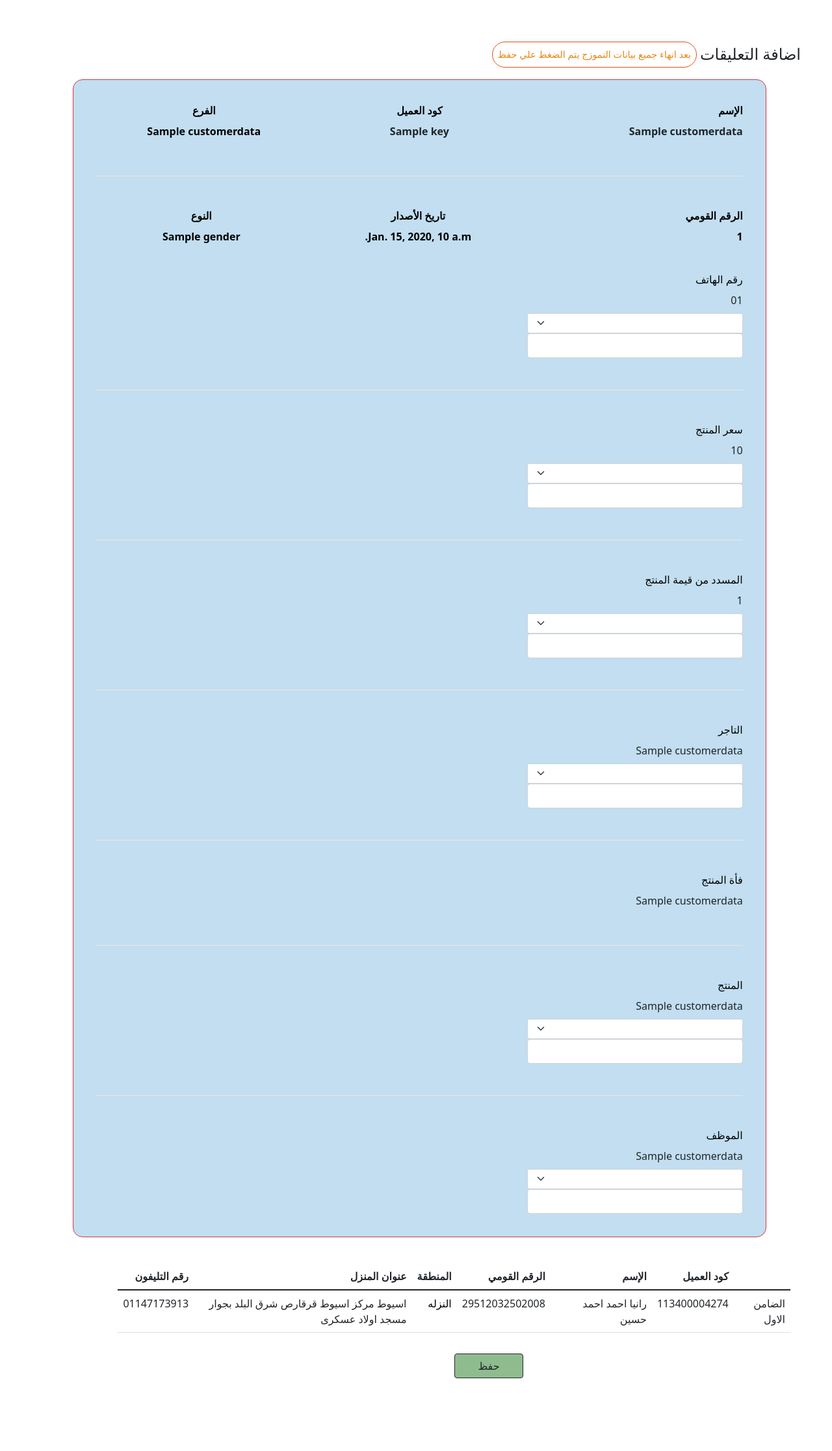
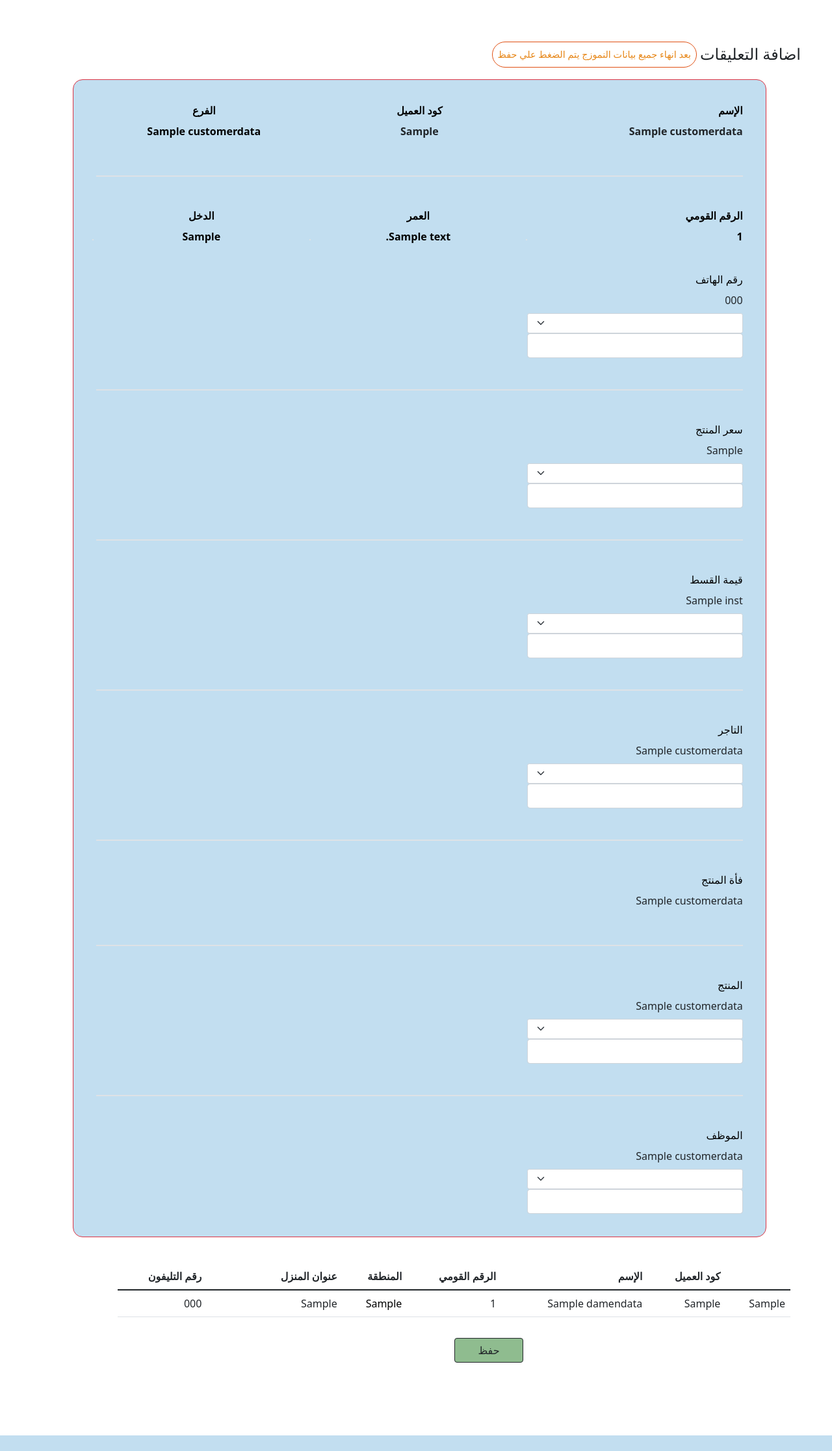
Before and after one commit to gbishoy/callcenter, a Django app: template templates/callist/loandetails.html in a window 1280 px wide. Shown: the part 111-2344 px from the top of the page at 65% size. After the commit the page ends 2320 px from the top, so only its background shows below. Run offline with Django 4.2, Linux system fonts and the light colour scheme; the template is opened without the code that fills it: most values are stand-ins (such as "Sample title", 1, 10 or a date in 2020); lists and menus that the app fills with data are empty.

Commit message:
db update

```diff
--- a/teamleader/views.py
+++ b/teamleader/views.py
@@ -9,7 +9,7 @@
 @login_required(login_url='loginpage')
 @allowed_users(['teamleader'])
 def get(request):
-    emp = Cfmerchant.objects.raw("select loanofficer_name  ,count(loanofficer_name) as id from cfmerchant where timeadd < current_date group by loanofficer_name ")
+    emp = Cfmerchant.objects.raw("select officer_name2  ,count(officer_name2) as id from cfmerchant where timeadd = current_date group by officer_name2 ")
     officer = Employee.objects.raw("SELECT username as id , first_name FROM public.auth_user where is_superuser = 'false' and id <> 2")
     workplan = choose.objects.raw("select * from teamleader_choose where timeadd = current_date")
     if request.method == "POST" :
--- a/templates/callist/callist.html
+++ b/templates/callist/callist.html
@@ -21,7 +21,7 @@
 
             <select class="form-select form-select-sm" name="customerdata" id="customerdata" >
               {% for i in customers %}
-              <option value="{{i.id}}" >{{i.customer_name}}</option>
+              <option value="{{i.id}}" >{{i.client_name1}}</option>
               {% endfor %}
             </select>
 
--- a/templates/callist/loandetails.html
+++ b/templates/callist/loandetails.html
@@ -11,12 +11,12 @@
                 <div class="form-colum d-flex text-break form-group col-md-4 " style="width: 100%;">
                     <div class="d-flex flex-column text-break form-group col-md-4 align-items-start">
                         <label class="form-label" style=" box-sizing: border-box; color: rgb(0, 0, 0); text-align: center; font-weight: bold;">الإسم</label>
-                        <label class="form-label" style="text-align: center; font-weight: bold;">{{o.customer_name}}</label>
+                        <label class="form-label" style="text-align: center; font-weight: bold;">{{o.client_name1}}</label>
                     </div>
 
                     <div class="d-flex flex-column text-break form-group col-md-4">
                         <label class="form-label" style="color:rgb(0, 0, 0); text-align: center; font-weight: bold ;">كود العميل</label>
-                        <label class="form-label" style="text-align: center; font-weight: bold;">{{o.key}} </label>
+                        <label class="form-label" style="text-align: center; font-weight: bold;">{{o.client_key}} </label>
 
 
 
@@ -24,7 +24,7 @@
 
                     <div class="d-flex flex-column text-break form-group col-md-4">
                         <label class="form-label" style="color:rgb(0, 0, 0); text-align: center; font-weight: bold ;">الفرع</label>
-                        <label class="form-label" style="color:rgb(0, 0, 0); text-align: center; font-weight: bold ;">{{o.BranchName}} </label>
+                        <label class="form-label" style="color:rgb(0, 0, 0); text-align: center; font-weight: bold ;">{{o.branch_name1}} </label>
                     </div>
 
                 </div>
@@ -32,25 +32,25 @@
                 <div class="form-colum d-flex text-break form-group col-md-4 " style="width: 100%;">
                     <div class="d-flex flex-column text-break form-group col-md-4 align-items-start">
                         <label class="form-label" style="color:rgb(0, 0, 0); text-align: center; font-weight: bold ;">الرقم القومي</label>
-                        <label class="form-label" style="color:rgb(0, 0, 0); text-align: center; font-weight: bold ;">{{o.customer_national_id}} </label>
+                        <label class="form-label" style="color:rgb(0, 0, 0); text-align: center; font-weight: bold ;">{{o.national_id}} </label>
                     </div>
                     <div class="border mt-5 mb-5" style="background-color: black;"></div>
 
                     <div class="d-flex flex-column text-break form-group col-md-4">
-                        <label class="form-label" style="color:rgb(0, 0, 0); text-align: center; font-weight: bold ;">تاريخ الأصدار</label>
-                        <label class="form-label" style="color:rgb(0, 0, 0); text-align: center; font-weight: bold ;">{{o.issue_date}} </label>
+                        <label class="form-label" style="color:rgb(0, 0, 0); text-align: center; font-weight: bold ;">العمر</label>
+                        <label class="form-label" style="color:rgb(0, 0, 0); text-align: center; font-weight: bold ;">{{o.Textbox118}} </label>
                     </div>
                     <div class="border mt-5 mb-5" style="background-color: black;"></div>
                     <div class="d-flex flex-column text-break form-group col-md-4">
-                        <label class="form-label" style="color:rgb(0, 0, 0); text-align: center; font-weight: bold ;">النوع</label>
-                        <label class="form-label" style="color:rgb(0, 0, 0); text-align: center; font-weight: bold ;">{{o.gender}} </label>
+                        <label class="form-label" style="color:rgb(0, 0, 0); text-align: center; font-weight: bold ;">الدخل</label>
+                        <label class="form-label" style="color:rgb(0, 0, 0); text-align: center; font-weight: bold ;">{{o.aprv_am2}} </label>
                     </div>
                     <div class="border mt-5 mb-5" style="background-color: black;"></div>
                 </div>
                 <div class="form-row">
                     <div class="d-flex flex-column text-break form-group col-md-4">
                         <label class="form-label" style="color: rgb(0, 0, 0);">رقم الهاتف</label>
-                        <label class="form-label">0{{o.mobile_phone_number}} </label>
+                        <label class="form-label">{{o.tel41}} </label>
                         <select class="form-select form-select-sm" name="" id="">
                 <option value=""></option>
             </select>
@@ -59,7 +59,7 @@
                     <div class="border mt-5 mb-5" style="background-color: black;"></div>
                     <div class="d-flex flex-column text-break form-group col-md-4">
                         <label class="form-label" style="color: rgb(0, 0, 0);">سعر المنتج</label>
-                        <label class="form-label">{{o.product_price}} </label>
+                        <label class="form-label">{{o.loan_am1}} </label>
                         <select class="form-select form-select-sm" name="" id="">
                 <option value=""></option>
             </select>
@@ -67,8 +67,8 @@
                     </div>
                     <div class="border mt-5 mb-5" style="background-color: black;"></div>
                     <div class="d-flex flex-column text-break form-group col-md-4">
-                        <label class="form-label" style="color: rgb(0, 0, 0);">المسدد من قيمة المنتج</label>
-                        <label class="form-label">{{o.total_installment}} </label>
+                        <label class="form-label" style="color: rgb(0, 0, 0);">قيمة القسط</label>
+                        <label class="form-label">{{o.inst}} </label>
                         <select class="form-select form-select-sm" name="" id="">
                 <option value=""></option>
             </select>
@@ -77,7 +77,7 @@
                     <div class="border mt-5 mb-5" style="background-color: black;"></div>
                     <div class="d-flex flex-column text-break form-group col-md-4">
                         <label class="form-label" style="color: rgb(0, 0, 0);">التاجر</label>
-                        <label class="form-label">{{o.merchant_name}} </label>
+                        <label class="form-label">{{o.client_name_m}} </label>
                         <select class="form-select form-select-sm" name="" id="">
                 <option value=""></option>
             </select>
@@ -100,7 +100,7 @@
                     <div class="border mt-5 mb-5" style="background-color: black;"></div>
                     <div class="d-flex flex-column text-break form-group col-md-4">
                         <label class="form-label" style="color: rgb(0, 0, 0);">الموظف</label>
-                        <label class="form-label">{{o.loanofficer_name}} </label>
+                        <label class="form-label">{{o.officer_name2}} </label>
                         <select class="form-select form-select-sm" name="" id="">
                 <option value=""></option>
             </select>
@@ -126,15 +126,17 @@
                         </tr>
                     </thead>
                     <tbody>
+                        {% for z in damendata %}
                         <tr>
-                            <td>الضامن الاول</td>
-                            <td>113400004274</td>
-                            <td class="text-break" style="min-width: 150px;">رانيا احمد احمد حسين</td>
-                            <td>29512032502008</td>
-                            <td style="color: black;">النزله</td>
-                            <td class="text-break" style="min-width: 150px;">اسيوط مركز اسيوط قرقارص شرق البلد بجوار مسجد اولاد عسكرى</td>
-                            <td>01147173913</td>
-                        </tr>
+                          <td>{{z.client_key1}}</td>
+                          <td>{{z.client_key}}</td>
+                          <td class="text-break" style="min-width: 150px;">{{z.client_name1}}</td>
+                          <td>{{z.national_id}}</td>
+                          <td style="color: black;">{{z.home_add_1_mem}}</td>
+                          <td class="text-break" style="min-width: 150px;">{{z.add41}}</td>
+                          <td>{{z.tel41}}</td>
+                      </tr>
+                        {% endfor %}
                     </tbody>
                 </table>
             </div>
```
Also changed, not shown: caller/views.py (+6 -7 lines).
